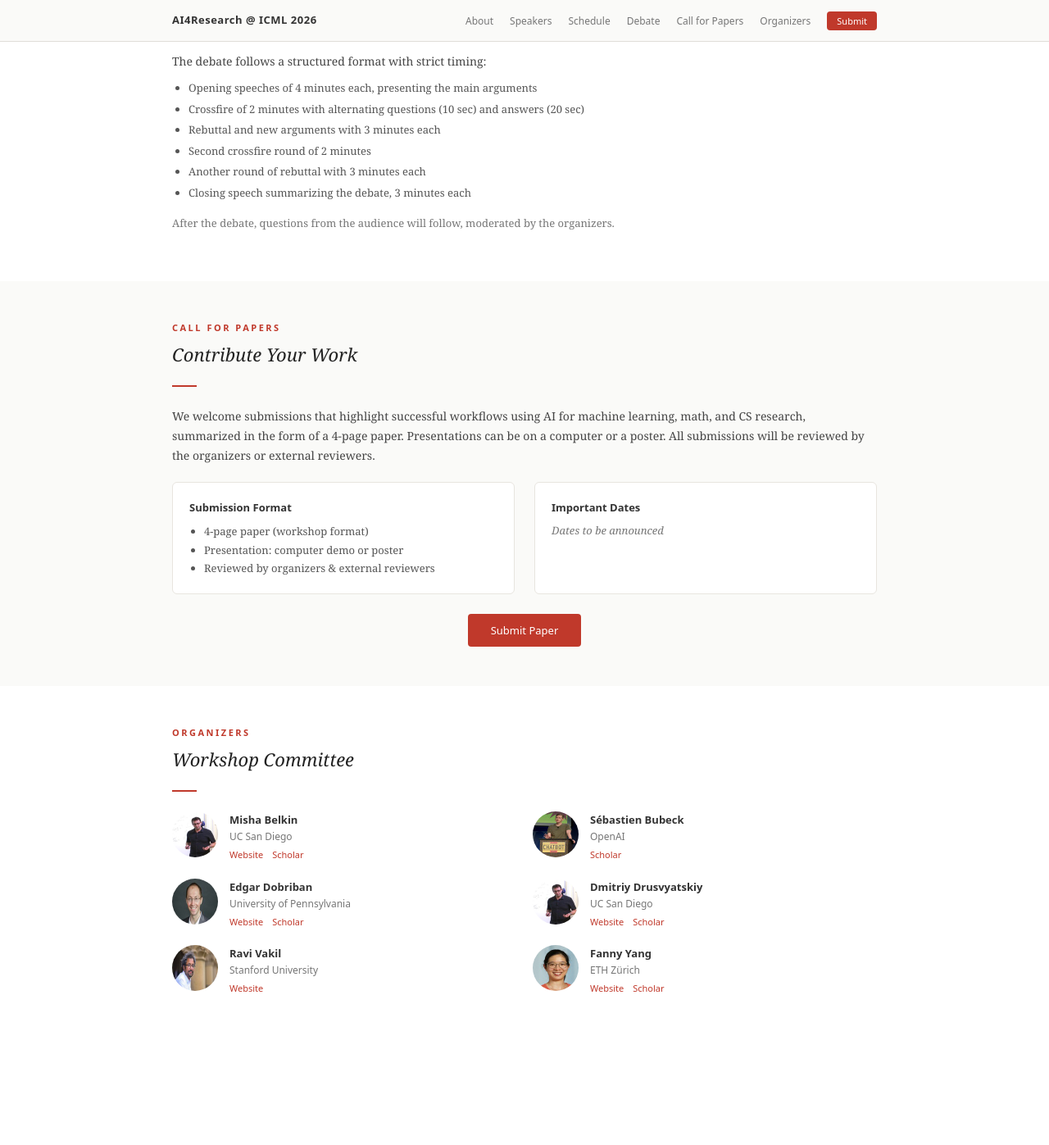
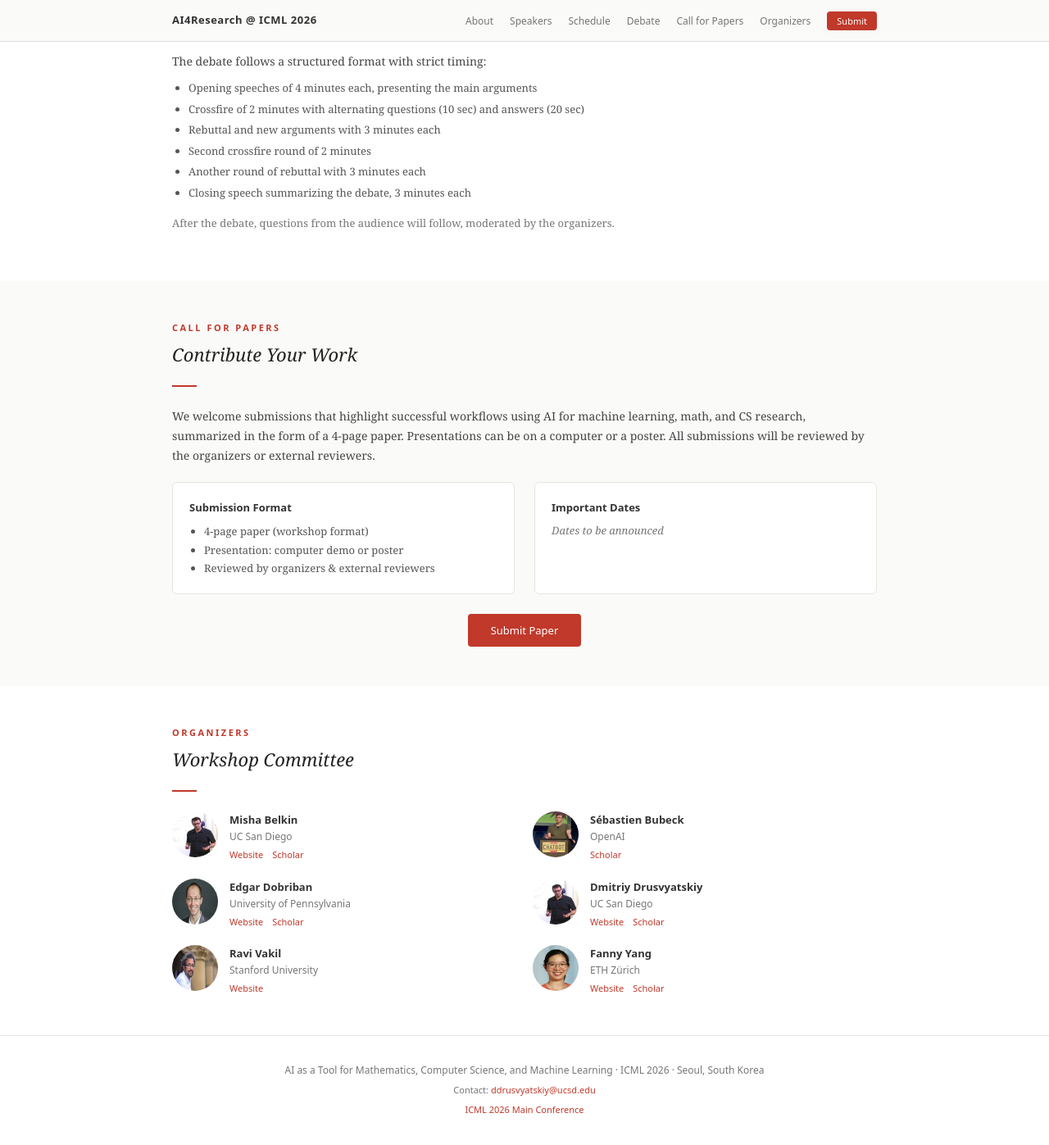
Before and after one commit to ai4research-icml-workshop/ai4research-icml-workshop.github.io, a Jekyll site: the page built from index.html, in a window 1280 px wide and 1400 px high, scrolled down 2720 px. Shown: the top 1397 px of the window at 82% size. Built offline with Jekyll 4.4.1, drawn with Linux system fonts in a browser that asks for light colours; before the commit the page ends 3983 px from its top, so only the background shows below that.

Commit message:
feat: add footer with contact email and ICML conference link

```diff
--- a/_includes/footer.html
+++ b/_includes/footer.html
@@ -1 +1,5 @@
-<footer></footer>
+<footer class="site-footer">
+  <p>AI as a Tool for Mathematics, Computer Science, and Machine Learning · ICML 2026 · Seoul, South Korea</p>
+  <p class="footer-contact">Contact: <a href="mailto:ddrusvyatskiy@ucsd.edu">ddrusvyatskiy@ucsd.edu</a></p>
+  <p class="footer-icml"><a href="https://icml.cc/Conferences/2026" target="_blank" rel="noopener">ICML 2026 Main Conference</a></p>
+</footer>
--- a/_sass/_sections.scss
+++ b/_sass/_sections.scss
@@ -292,3 +292,30 @@
     }
   }
 }
+
+// Footer
+.site-footer {
+  text-align: center;
+  padding: 32px $section-padding-h;
+  border-top: 1px solid $color-border;
+  font-size: 12px;
+  color: $color-text-secondary;
+  font-family: $font-sans;
+
+  p {
+    margin-bottom: 6px;
+  }
+
+  a {
+    color: $color-accent;
+
+    &:hover {
+      text-decoration: underline;
+    }
+  }
+}
+
+.footer-contact,
+.footer-icml {
+  font-size: 11px;
+}
```
